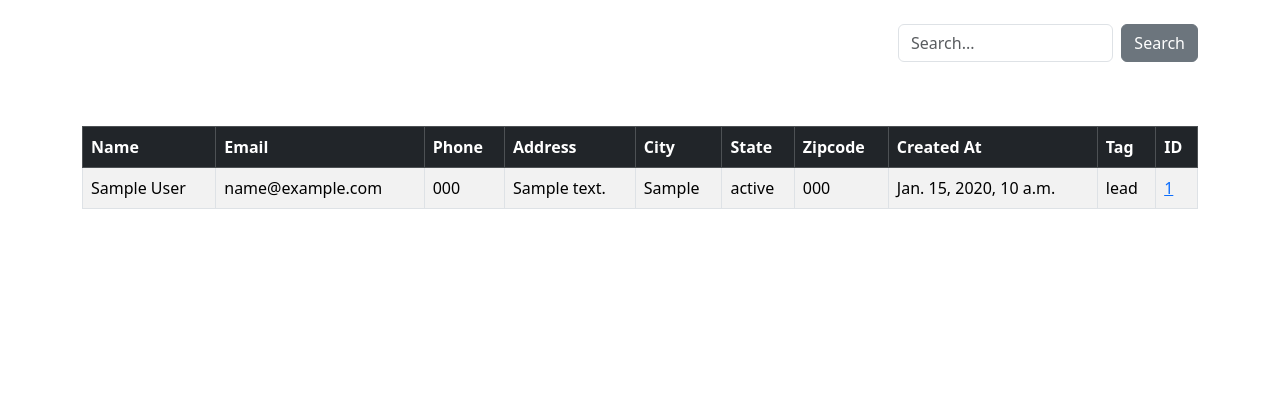
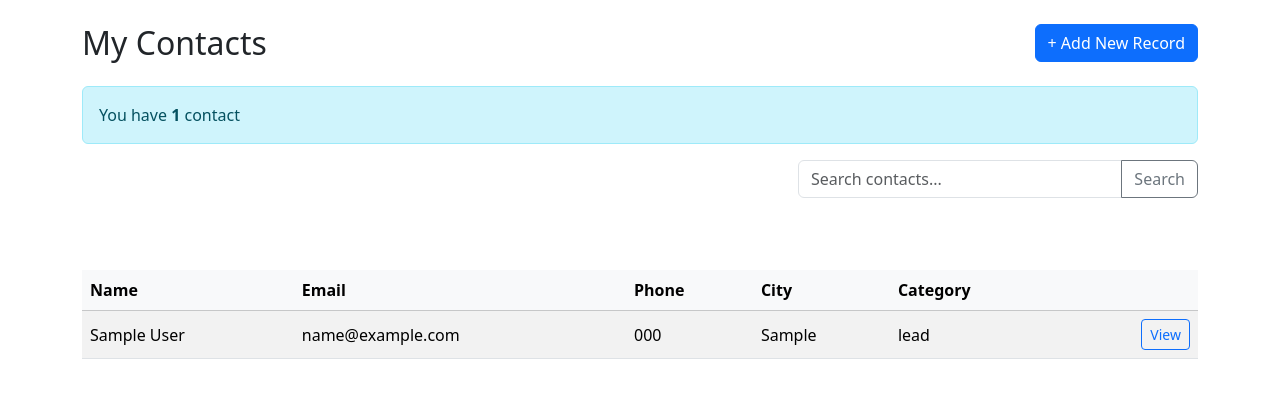
Before and after one commit to Romi-Sebastian/Django-CRM, a Django app: page / in a window 1280 px wide. Shown: the part 56-454 px from the top of the page. Run offline with Django 4.2, Linux system fonts and the light colour scheme; a user stored in the database is signed in; tables that the repository leaves empty hold one stand-in row (values such as "Sample post").

Commit message:
Cleaned up home page
Added view button to records home page, current user record length highlight, Add record added to home page

```diff
--- a/website/templates/home.html
+++ b/website/templates/home.html
@@ -4,28 +4,34 @@
 
 {% if user.is_authenticated %}
 
-    <form method="GET" action="{% url 'home' %}" class="mb-3 d-flex justify-content-end" style="max-width: 300px; margin-left: auto;">
-        <input type="text" name="q" placeholder="Search..." class="form-control me-2" value="{{ request.GET.q }}">
-        <button type="submit" class="btn btn-secondary">Search</button>
+    <div class="d-flex justify-content-between align-items-center mb-4">
+        <h2 class="mb-0">My Contacts</h2>
+        <a href="{% url 'add' %}" class="btn btn-primary">+ Add New Record</a>
+    </div>
+
+    <div class="alert alert-info">
+        You have <strong>{{ records|length }}</strong> contact{{ records|length|pluralize }}
+    </div>
+
+    <form method="GET" action="{% url 'home' %}" class="input-group mb-4" style="max-width: 400px; margin-left: auto;">
+        <input type="text" name="q" placeholder="Search contacts..." class="form-control" value="{{ request.GET.q }}">
+        <button type="submit" class="btn btn-outline-secondary">Search</button>
     </form>
 
     {% if request.GET.q %}
         <p>Showing results for <strong>"{{ request.GET.q }}"</strong></p>
     {% endif %}
 
-    <table class="table table-striped table-hover table-bordered">
-        <thead class="table-dark">
+    <div class="table-responsive">
+    <table class="table table-striped table-hover align-middle">
+        <thead class="table-light">
             <tr>
                 <th scope="col">Name</th>
                 <th scope="col">Email</th>
                 <th scope="col">Phone</th>
-                <th scope="col">Address</th>
                 <th scope="col">City</th>
-                <th scope="col">State</th>
-                <th scope="col">Zipcode</th>
-                <th scope="col">Created At</th>
-                <th scope="col">Tag</th>
-                <th scope="col">ID</th>
+                <th scope="col">Category</th>
+                <th></th>
             </tr>
         </thead>
         <tbody>
@@ -35,24 +41,27 @@
                         <td>{{ record.first_name }} {{ record.last_name }}</td>
                         <td>{{ record.email }}</td>
                         <td>{{ record.phone }}</td>
-                        <td>{{ record.address }}</td>
                         <td>{{ record.city }}</td>
-                        <td>{{ record.state }}</td>
-                        <td>{{ record.zipcode }}</td>
-                        <td>{{ record.created_at }}</td>
                         <td>{{ record.category }}</td>
-                        <td><a href="{% url 'record' record.id %}">{{ record.id }}</a></td>
+                        <td class="text-end">
+                            <a href="{% url 'record' record.id %}" class="btn btn-sm btn-outline-primary ms-2">View</a>
+                        </td>
                         <br/><br/>
                     </tr>
                 {% endfor %}
+            {% else %}
+                <tr>
+                    <td colspan="6" class="text-center text-muted">No records found.</td>
+                </tr>
             {% endif %}
         </tbody>
     </table>
+    </div>
 
 {% else %}
     <div class="col-md-6 offset-md-3">
-    <h1>Login</h1>
-    <br>
+        <div class="card p-4 shadow-sm">
+            <h3 class="text-center mb-4">Login</h3>
 
                 <form method="POST" action="{% url 'home' %}">
                     {% csrf_token %}
@@ -62,9 +71,16 @@
                   <div class="mb-3">
                     <input type="password" class="form-control" name="password" placeholder="Password" required>
                   </div>
-      <br>
+                  <div>
                       <button type="submit" class="btn btn-secondary">Login</button>
+                  </div>
                 </form>
+
+                <div class="text-center mt-3">
+                    <a href="{% url 'register' %}">Don't have an account? Register</a>
+                </div>
+        </div>
+    </div>
 
 
 {% endif %}
```
Lines whose indentation alone changed are shown as unchanged.
